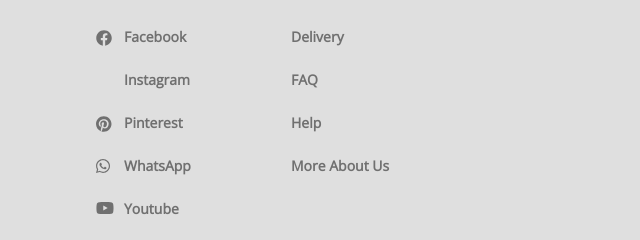
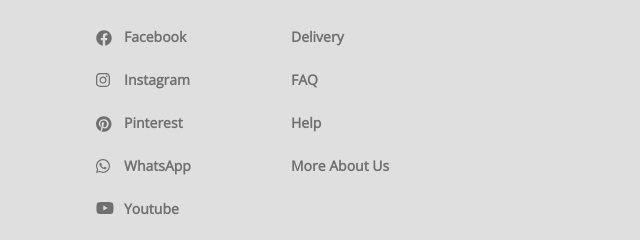
Before and after one commit to Klim-Somov/Desire, a plain HTML site: page about.html in a window 1280 px wide. Shown: the part 2996-3236 px from the top of the page, 628-1268 px from the left. Drawn offline with nearby package versions, Linux system fonts and the light colour scheme; the site is published under a folder, as on GitHub Pages, so addresses that start at the root find nothing.

Commit message:
just commit

```diff
--- a/scss/style.scss
+++ b/scss/style.scss
@@ -196,7 +196,7 @@
         content: "";
         top: 3px;
         left: 0;
-        background-image: url(/images/instagram.svg);
+        background-image: url(../images/instagram.svg);
         background-repeat: no-repeat;
         width: 16px;
         height: 16px;
```
Also changed, not shown: css/style.min.css.
